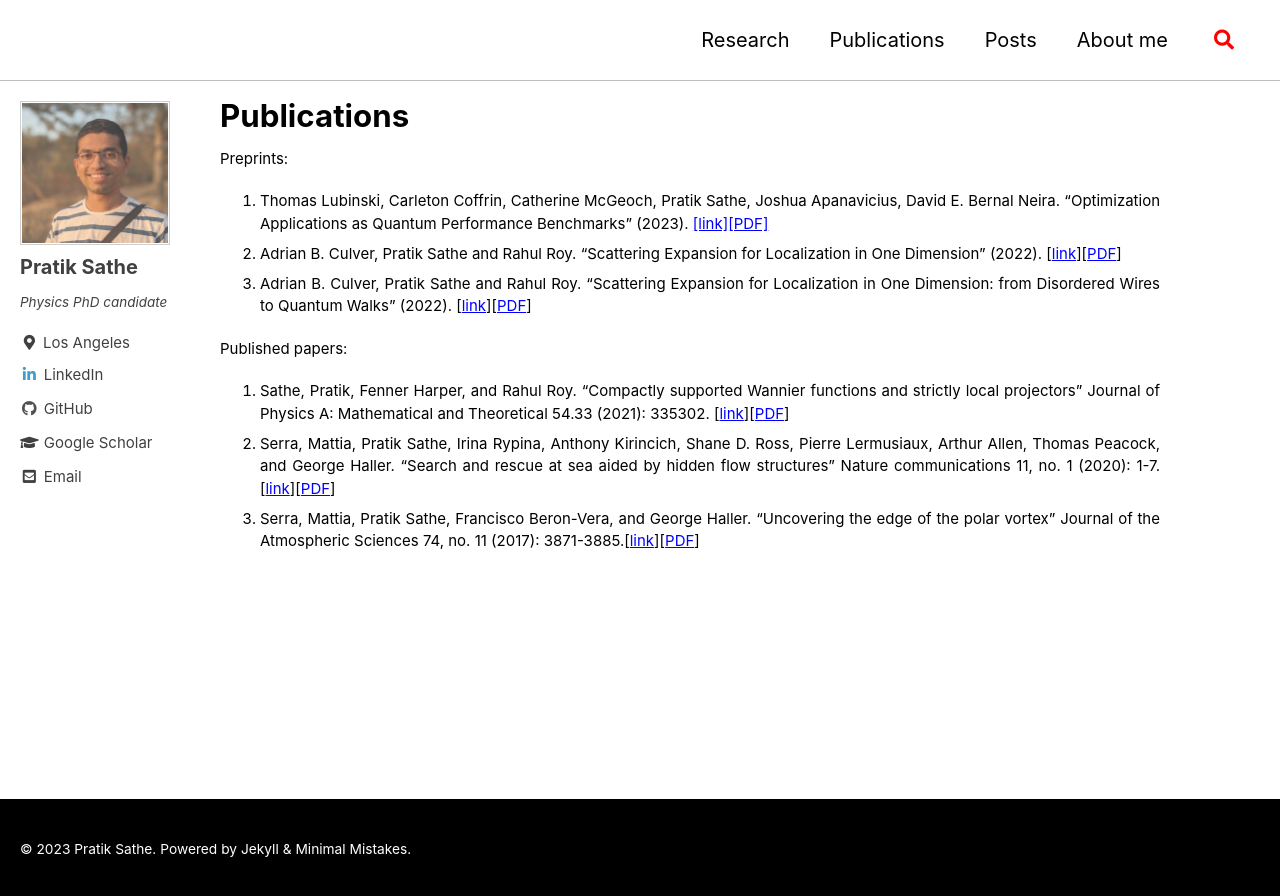
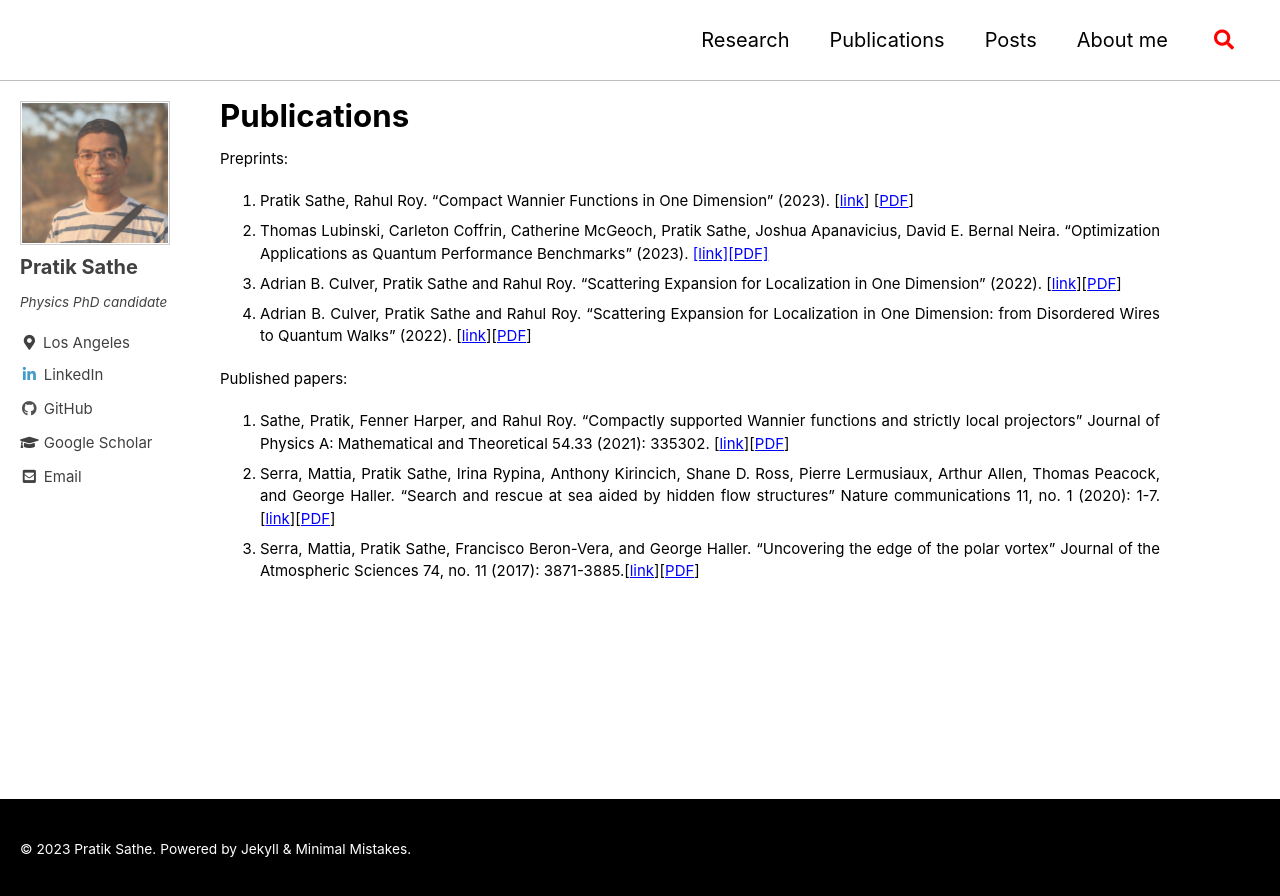
Before and after one commit to PratikSathe/PratikSathe.github.io, a Jekyll site: the page built from _pages/publications.md, in a window 1280 px wide. Shown: the top 896 px of the page. Built offline with Jekyll 4.4.1, drawn with Linux system fonts in a browser that asks for light colours; cached includes are drawn as plain includes.

Commit message:
add compact wannier 2 pub

```diff
--- a/_pages/publications.md
+++ b/_pages/publications.md
@@ -7,9 +7,10 @@ modified: 2022-10-18
 
 Preprints:
 
-1. Thomas Lubinski, Carleton Coffrin, Catherine McGeoch, Pratik Sathe, Joshua Apanavicius, David E. Bernal Neira. "Optimization Applications as Quantum Performance Benchmarks" (2023). [[link]](https://arxiv.org/abs/2302.02278)[[PDF]](https://arxiv.org/pdf/2302.02278.pdf)
-2. Adrian B. Culver, Pratik Sathe and Rahul Roy. “Scattering Expansion for Localization in One Dimension” (2022). [[link](https://arxiv.org/abs/2210.07999)][[PDF](\assets\PDFs\Publications\2022 Scattering Expansion Letter.pdf)]
-3. Adrian B. Culver, Pratik Sathe and Rahul Roy. “Scattering Expansion for Localization in One Dimension: from Disordered Wires to Quantum Walks” (2022). [[link](https://arxiv.org/abs/2211.13368)][[PDF](https://arxiv.org/pdf/2211.13368.pdf)]
+1. Pratik Sathe, Rahul Roy. "Compact Wannier Functions in One Dimension" (2023). [[link](https://arxiv.org/abs/2302.11608)] [[PDF](https://arxiv.org/pdf/2302.11608.pdf)]
+2. Thomas Lubinski, Carleton Coffrin, Catherine McGeoch, Pratik Sathe, Joshua Apanavicius, David E. Bernal Neira. "Optimization Applications as Quantum Performance Benchmarks" (2023). [[link]](https://arxiv.org/abs/2302.02278)[[PDF]](https://arxiv.org/pdf/2302.02278.pdf)
+3. Adrian B. Culver, Pratik Sathe and Rahul Roy. “Scattering Expansion for Localization in One Dimension” (2022). [[link](https://arxiv.org/abs/2210.07999)][[PDF](\assets\PDFs\Publications\2022 Scattering Expansion Letter.pdf)]
+4. Adrian B. Culver, Pratik Sathe and Rahul Roy. “Scattering Expansion for Localization in One Dimension: from Disordered Wires to Quantum Walks” (2022). [[link](https://arxiv.org/abs/2211.13368)][[PDF](https://arxiv.org/pdf/2211.13368.pdf)]
 
 Published papers:
 
```
